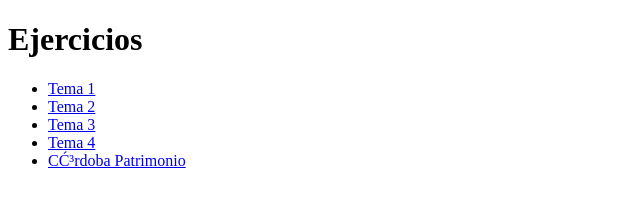
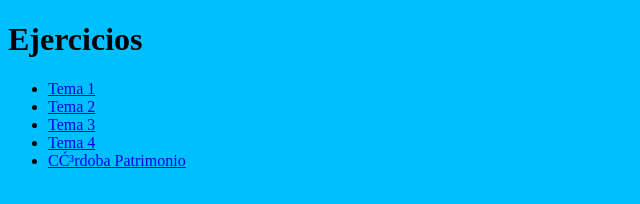
Before and after one commit to ManuelSolar/ManuelSolar.github.io, a plain HTML site: page index.html in a window 1280 px wide. Shown: the whole page, without its empty margins (0-640 px from the left). Drawn offline with Linux system fonts and the light colour scheme.

Commit message:
Update index.html

```diff
--- a/index.html
+++ b/index.html
@@ -3,6 +3,11 @@
 	<head>
 		<meta charset="uft-8"/>
 		<title>Web de Manuel Solar Bueno</title>
+		<style>
+			body{
+			    background-color: deepskyblue;
+			}
+		</style
 	</head>
 	<body>
 		<h1>Ejercicios</h1>
```
